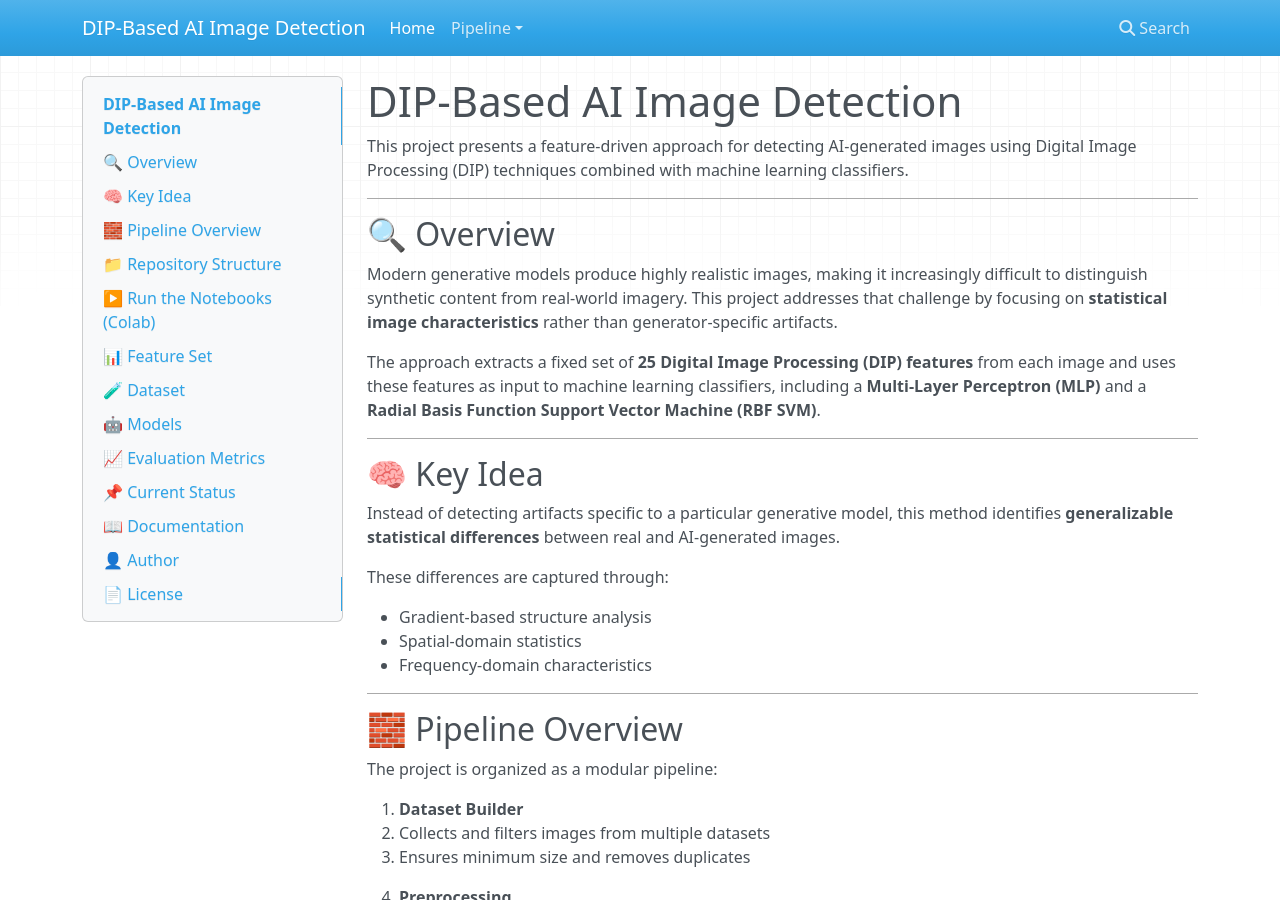
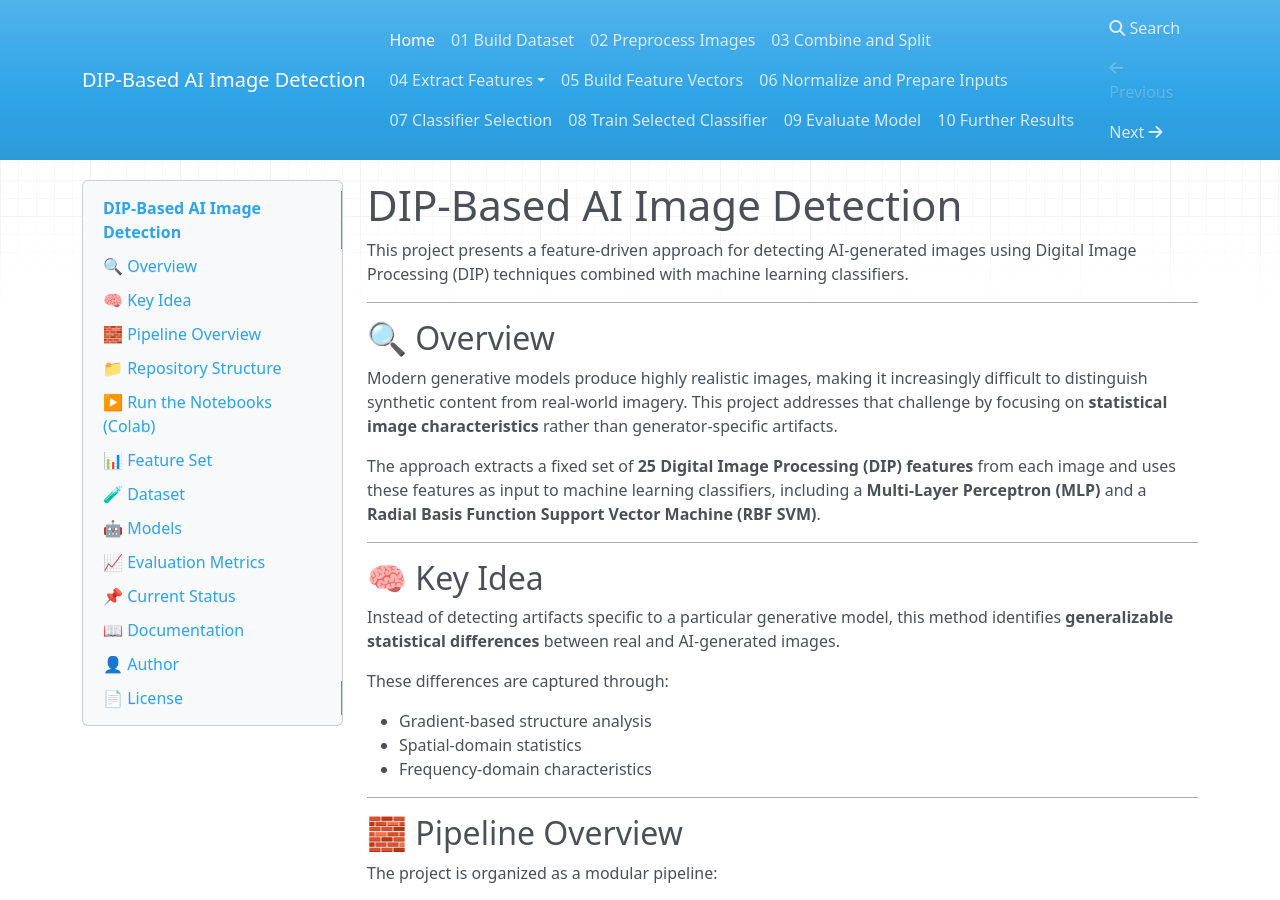
Before and after one commit to pgailinas/dip-ai-image-detection, an MkDocs documentation site: the page built from docs/index.md, in a window 1280 px wide and 900 px high. Built offline with MkDocs 1.6.1, drawn with Linux system fonts in a browser that asks for light colours; nearby versions of some CDN libraries; some of the changed lines change nothing that is shown.

Commit message:
Update mkdocs.yml

```diff
--- a/mkdocs.yml
+++ b/mkdocs.yml
@@ -7,21 +7,16 @@ theme:
 
 nav:
   - Home: index.md
-
-  - Pipeline:
-      - 01 Build Dataset: notebooks/01_Build_Dataset.md
-      - 02 Preprocess Images: notebooks/02_Preprocess_Images.md
-      - 03 Combine and Split: notebooks/03_Combine_and_Split.md
-
-      - 04 Extract Features:
-          - Gradient-Based: notebooks/04_Gradient_Based_Feature_Extraction.md
-          - Spatial: notebooks/04_Spatial_Feature_Extraction.md
-          - Frequency-Domain: notebooks/04_Frequency_Domain_Feature_Extraction.md
-
-      - 05 Build Feature Vectors: notebooks/05_Build_Feature_Vectors.md
-      - 06 Normalize and Prepare Inputs: notebooks/06_Normalize_and_Prepare_Classifier_Input.md
-
-      - 07 Classifier Selection: notebooks/07_Classifier_Selection.md
-      - 08 Train Selected Classifier: notebooks/08_Train_Selected_Classifier.md
-      - 09 Evaluate Model: notebooks/09_Evaluate_Model.md
-      - 10 Further Results: notebooks/10_Further_Results.md
+  - 01 Build Dataset: 01_Build_Dataset.md
+  - 02 Preprocess Images: 02_Preprocess_Images.md
+  - 03 Combine and Split: 03_Combine_and_Split.md
+  - 04 Extract Features:
+      - Gradient-Based: 04_Gradient_Based_Feature_Extraction.md
+      - Spatial: 04_Spatial_Feature_Extraction.md
+      - Frequency-Domain: 04_Frequency_Domain_Feature_Extraction.md
+  - 05 Build Feature Vectors: 05_Build_Feature_Vectors.md
+  - 06 Normalize and Prepare Inputs: 06_Normalize_and_Prepare_Classifier_Input.md
+  - 07 Classifier Selection: 07_Classifier_Selection.md
+  - 08 Train Selected Classifier: 08_Train_Selected_Classifier.md
+  - 09 Evaluate Model: 09_Evaluate_Model.md
+  - 10 Further Results: 10_Further_Results.md
```
